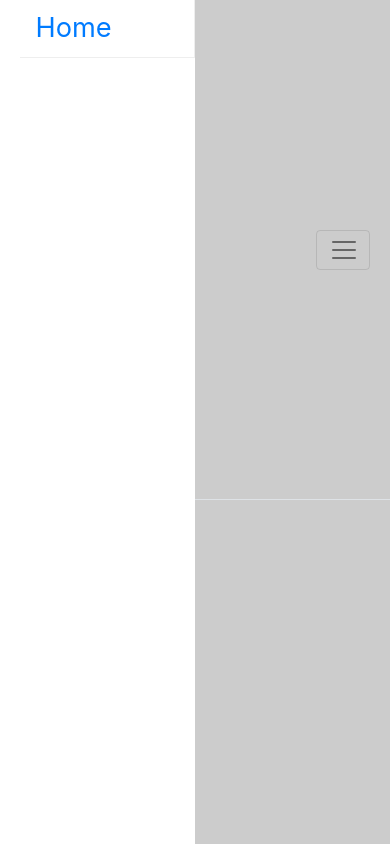
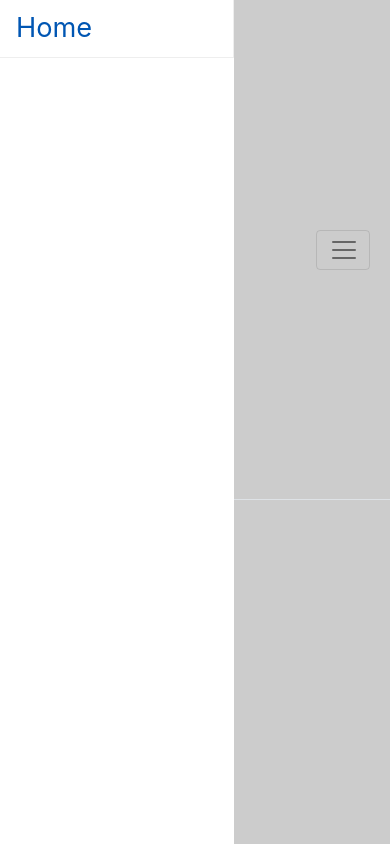
Before and after one commit to jaybenaim/cookiesnyum, a React (Create React App) app: page / in a window 390 px wide. Both pictures are taken after a click on the button 342 px from the left and 63 px from the top of the page. Shown: the top 844 px of the page. Built offline with nearby package versions, Linux system fonts and the light colour scheme.

Commit message:
added redux

```diff
--- a/src/App.jsx
+++ b/src/App.jsx
@@ -3,7 +3,6 @@ import { Switch, Route } from "react-router-dom";
 import "./App.css";
 import NavBar from "./components/NavBar";
 import Footer from "./components/Footer";
-import styles from "./components/NavBar/navbar.module.css";
 
 import Home from "./components/Home";
 
--- a/src/assets/stylesheets/navbar.css
+++ b/src/assets/stylesheets/navbar.css
@@ -5,17 +5,43 @@
     position: fixed;
     left: 0;
     top: 0;
-    width: 50%;
+    width: 60%;
     height: 100%;
     background: #fff;
     font-size: 1.7em;
     overflow-y: scroll;
+    animation-name: fadeInLeft;
+    animation-iteration-count: 1;
+    animation-duration: 1s;
+  }
+  .fade-out {
+    animation-name: fadeOutLeft;
+    animation-iteration-count: 1;
+    animation-duration: 1s;
   }
 
+  @keyframes fadeInLeft {
+    from {
+      width: 1%;
+    }
+    to {
+      width: 60%;
+    }
+  }
+  @keyframes fadeOutLeft {
+    from {
+      width: 60%;
+    }
+    to {
+      width: 1%;
+    }
+  }
   /* Links */
+
   .left-nav a {
     border-right: 1px solid #eee;
     border-bottom: 1px solid #eee;
+    margin-left: 0;
   }
   .nav-link {
     margin-left: 10%;
--- a/src/components/NavBar/index.jsx
+++ b/src/components/NavBar/index.jsx
@@ -16,11 +16,14 @@ const NavBar = ({ showNav, nav, fadeBackground, fade }) => {
         className={`navbar navbar-expand-sm navbar-light border-bottom ${fade}`}
       >
         {nav && (
-          <div className="nav-collapse left-nav">
+          <div className={`nav-collapse left-nav`}>
             <Link
               className="nav-item nav-link active"
               to="/"
-              onClick={() => showNav(!nav)}
+              onClick={() => {
+                showNav(!nav);
+                fadeBackground("");
+              }}
             >
               Home
             </Link>
@@ -39,9 +42,9 @@ const NavBar = ({ showNav, nav, fadeBackground, fade }) => {
           </Link>
         </div>
 
-        <button class="navbar-toggler" type="button">
+        <button className="navbar-toggler" type="button">
           <span
-            class="navbar-toggler-icon"
+            className="navbar-toggler-icon"
             onClick={() => {
               showNav(!nav);
               fadeBackground(!nav ? "fade-background" : "");
```
Also changed, not shown: package.json (+5 -3 lines), src/redux/reducers/index.js (added, +7 -0 lines), src/redux/store.js (added, +11 -0 lines), src/redux/actionTypes.js (added), src/redux/actions.js (added), src/redux/selectors.js (added), 1 other file (tests, documents, lock files or other folders).
